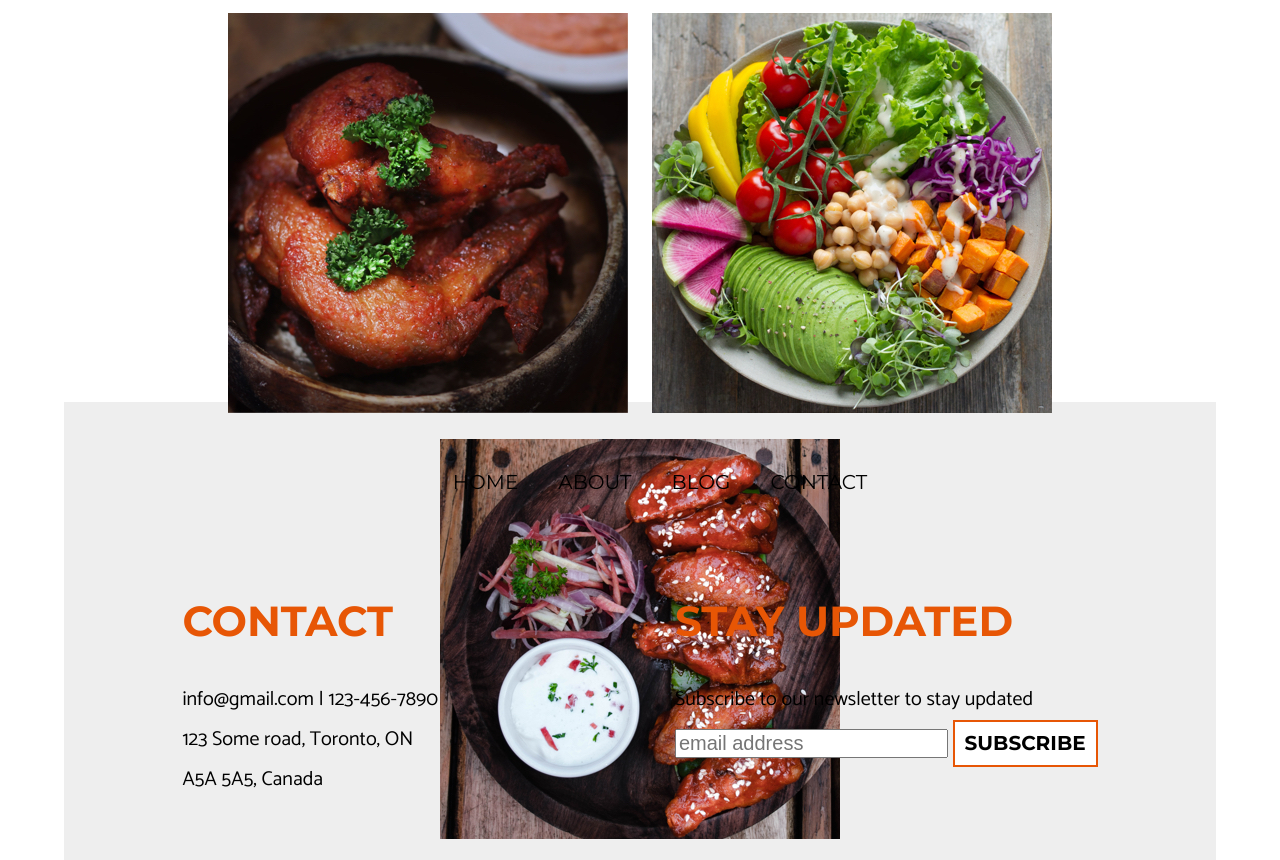
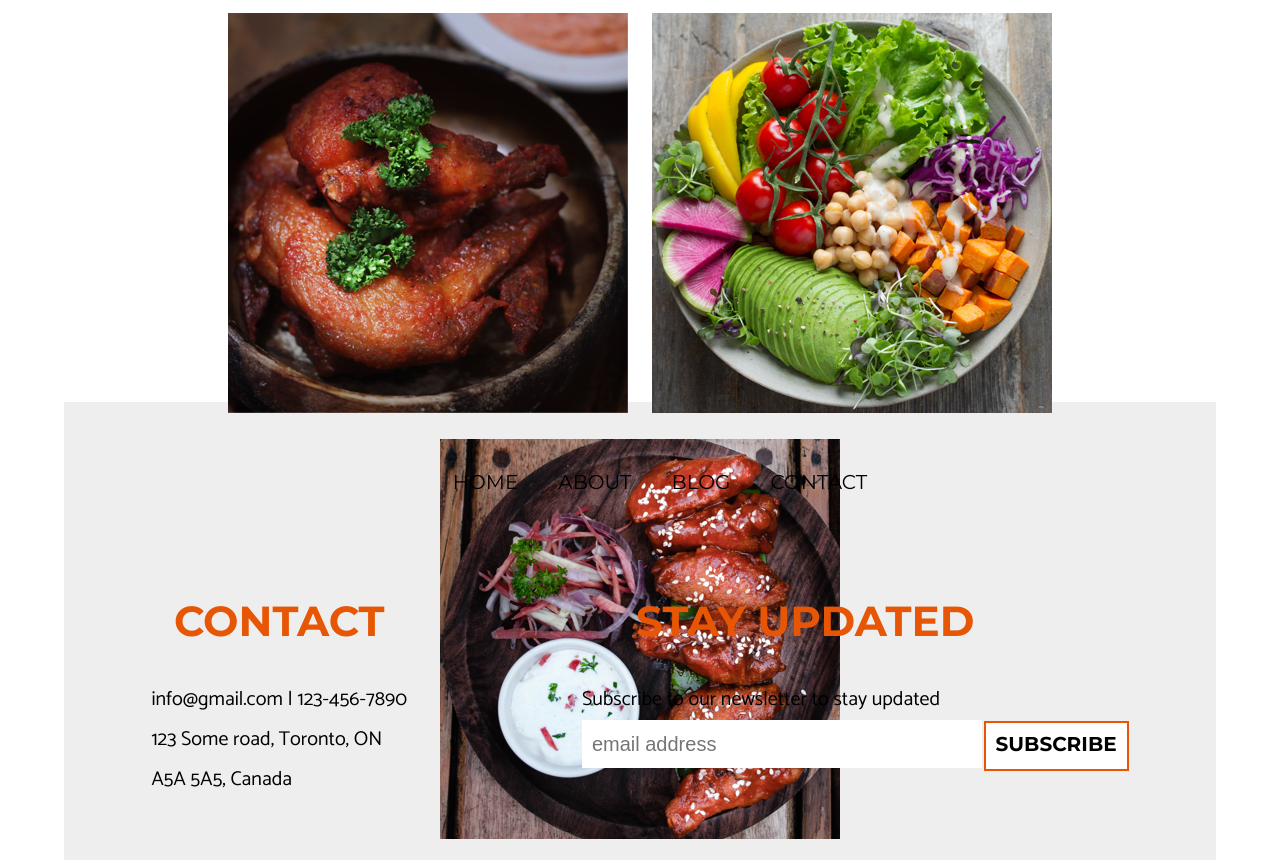
Before and after one commit to EddyJCuesta/hangry-tummy-assignment, a plain HTML site: page index.html in a window 1280 px wide. Shown: the part 2729-3589 px from the top of the page. Drawn offline with Linux system fonts and the light colour scheme.

Commit message:
added padding and margin to footer form style.css

```diff
--- a/style.css
+++ b/style.css
@@ -252,3 +252,23 @@ section .leftImg {
     justify-content: space-around;
     padding-bottom: 60px;
  }
+
+ #email {
+    width: 40rem;
+    padding: 10px;
+    border: none;
+    margin-right: -3px;
+    height: 4.8rem;
+ }
+
+ footer button {
+    padding-bottom: 13px;
+ }
+
+ footer h2 {
+    text-align: center;
+ }
+
+ form h2 {
+    margin-right: 10rem;
+ }
```
Also changed, not shown: index.html (+1 -1 lines).
